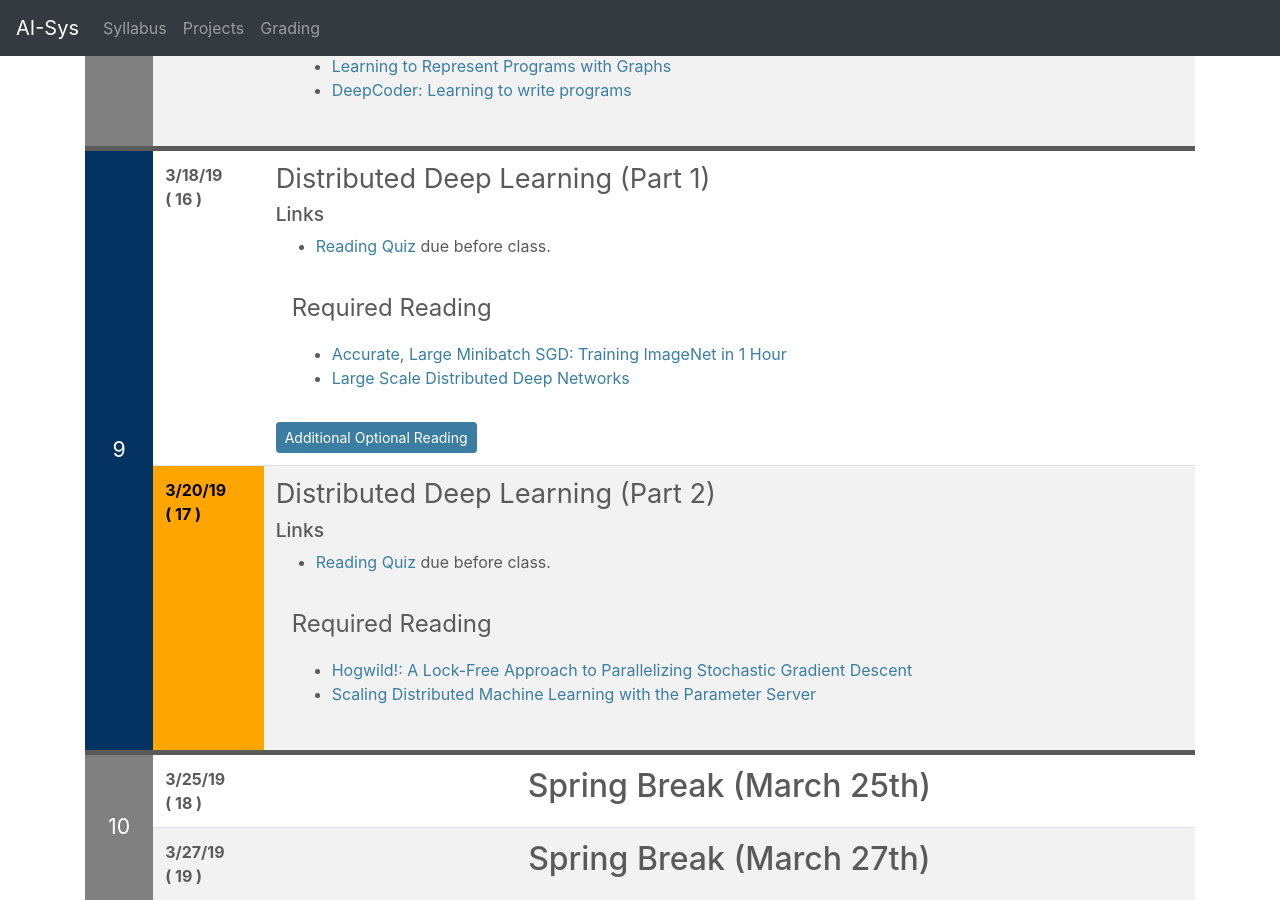
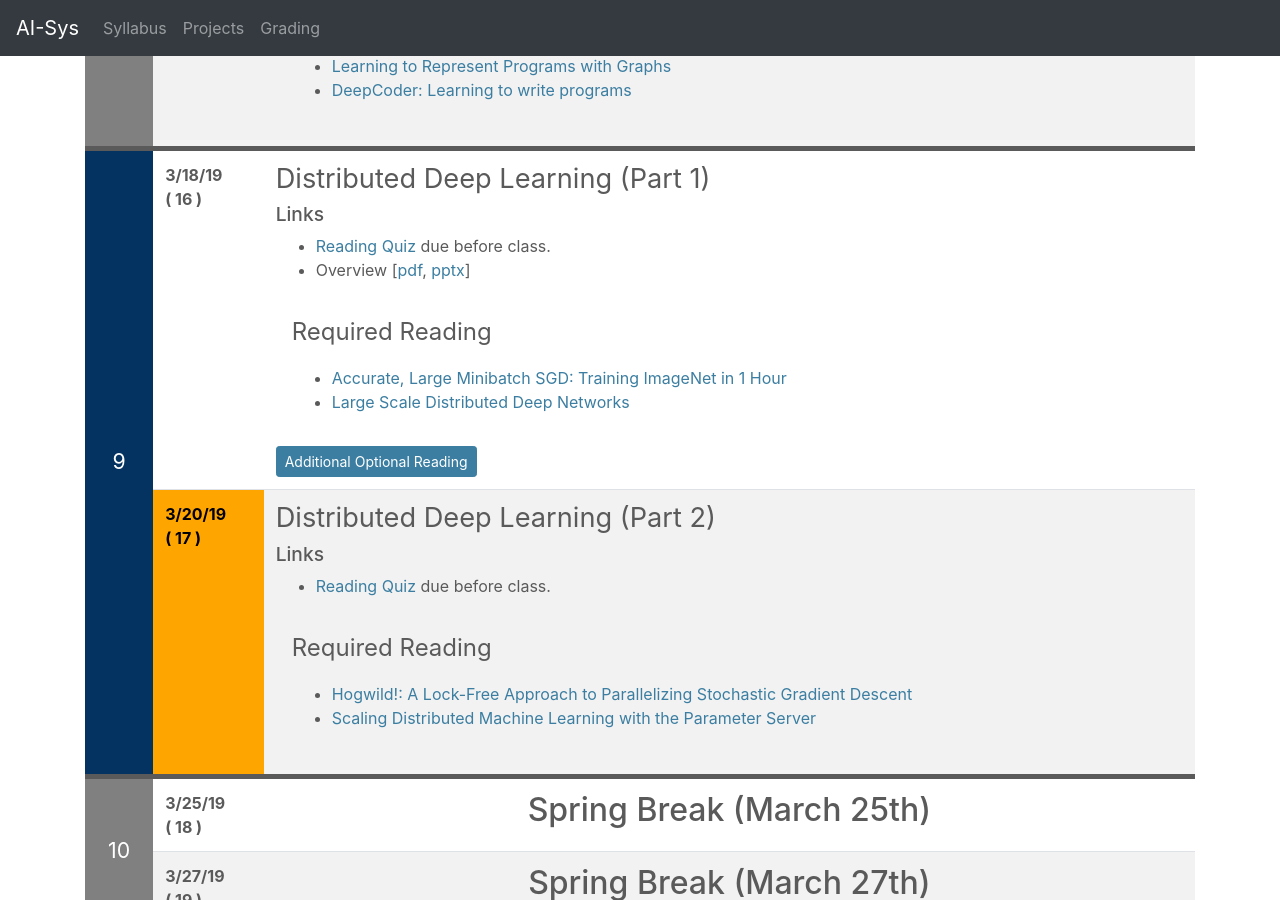
Before and after one commit to ucbrise/cs294-ai-sys-sp19, a Jekyll site: the page built from index.md, in a window 1280 px wide and 900 px high, scrolled down 5915 px. Built offline with Jekyll 4.4.1, drawn with Linux system fonts in a browser that asks for light colours; nearby versions of some CDN libraries; our own code applies the rules of GitHub Pages for plain Markdown files.

Commit message:
adding lecture links

```diff
--- a/index.md
+++ b/index.md
@@ -534,6 +534,8 @@ If you find some of the reading confusing and want a more gentle introduction, t
 
 ### Links
 * [Reading Quiz](https://goo.gl/forms/VO4snX4spwwmlYmA2) due before class.
+* Overview [[pdf](assets/lectures/lec16/distributed_deep_learning_part1.pdf), [pptx](assets/lectures/lec16/distributed_deep_learning_part1.pptx)]
+
 
 <div class="summary" markdown="1"> </div>
 <div class="reading">
@@ -548,7 +550,6 @@ If you find some of the reading confusing and want a more gentle introduction, t
 
 * [Exascale Deep Learning for Climate Analytics](https://arxiv.org/abs/1810.01993)
 * [ImageNet/ResNet-50 Training in 224 Seconds](https://arxiv.org/abs/1811.05233)
-
 * [Google's Neural Machine Translation System: Bridging the Gap between Human and Machine Translation](https://arxiv.org/abs/1609.08144)
 
 </div>
```
Also changed, not shown: 2 other files.
